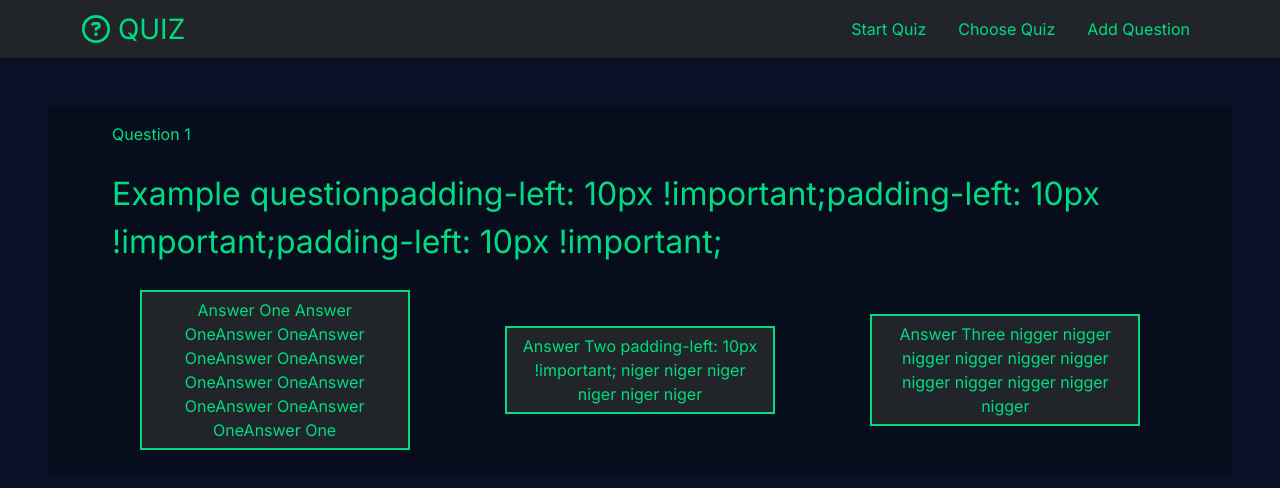
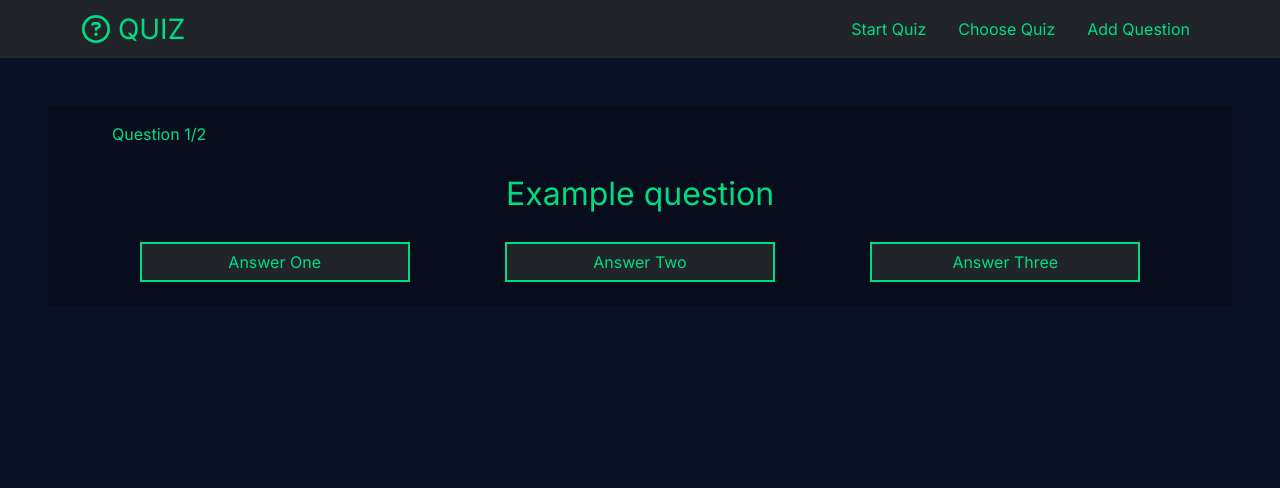
Before and after one commit to zamykamdrzwi/vue-quiz, a Vue app: page / in a window 1280 px wide. Shown: the top 488 px of the page. Built offline with nearby package versions, Linux system fonts and the light colour scheme.

Commit message:
u can choose question

```diff
--- a/src/components/quiz/TheQuiz.vue
+++ b/src/components/quiz/TheQuiz.vue
@@ -1,24 +1,24 @@
 <template>
   <div>
     <the-card>
-      <div class="card-header border-0">Question 1</div>
+      <div class="card-header border-0">Question {{ nextQuestion+1 }}/{{ questions[this.selectedQuiz].length }}</div>
       <div class="card-body">
         <div class="card-title d-flex justify-content-center fs-2 pb-3">
-          {{ questions[selectedQuiz][0].quest }}
+          {{ questions[selectedQuiz][nextQuestion].quest }}
         </div>
         <div class="row  gap-3">
           <answer-card
             class="col-xl-3 m-auto"
-            @click="checkAnswer(1)">
-            {{ questions[selectedQuiz][0].answer1 }}</answer-card>
+            @click="checkAnswer(0, questions[selectedQuiz][nextQuestion].correctAnswer)">
+            {{ questions[selectedQuiz][nextQuestion].answers[0] }}</answer-card>
           <answer-card
             class="col-xl-3 m-auto"
-            @click="checkAnswer(2)">
-            {{ questions[selectedQuiz][0].answer2 }}</answer-card>
+            @click="checkAnswer(1, questions[selectedQuiz][nextQuestion].correctAnswer)">
+            {{ questions[selectedQuiz][nextQuestion].answers[1] }}</answer-card>
           <answer-card
             class="col-xl-3 m-auto"
-            @click="checkAnswer(3)">
-            {{ questions[selectedQuiz][0].answer3 }}</answer-card>
+            @click="checkAnswer(2, questions[selectedQuiz][nextQuestion].correctAnswer)">
+            {{ questions[selectedQuiz][nextQuestion].answers[2] }}</answer-card>
         </div>
       </div>
     </the-card>
@@ -34,49 +34,76 @@ export default {
   },
   data() {
     return {
-      xd: 'das',
+      nextQuestion: 0,
       questions: [
         [
           {
             id: 1,
-            quest: 'Example questionpadding-left: 10px !important;padding-left: 10px !important;padding-left: 10px !important;',
-            answer1: 'Answer One  Answer OneAnswer OneAnswer OneAnswer OneAnswer OneAnswer OneAnswer OneAnswer OneAnswer OneAnswer One',
-            answer2: 'Answer Two padding-left: 10px !important; niger niger niger niger niger niger',
-            answer3: 'Answer Three nigger nigger nigger nigger nigger nigger nigger nigger nigger nigger nigger ',
+            quest: 'Example question',
+            answers: [
+              'Answer One',
+              'Answer Two',
+              'Answer Three',
+            ],
+            correctAnswer: 1
+          },
+          {
+            id: 2,
+            quest: 'Example question 2',
+            answers: [
+              'Answer One',
+              'Answer Two',
+              'Answer Three',
+            ],
+            correctAnswer: 1
+          },
+        ],
+        [
+        {
+            id: 1,
+            quest: 'Example question 34',
+            answers: [
+              'Answer One',
+              'Answer Two',
+              'Answer Three',
+            ],
             correctAnswer: 2
           },
           {
             id: 2,
-            quest: 'Second example question',
-            answer1: 'Answer One',
-            answer2: 'Answer Two',
-            answer3: 'Answer Three',
-            correctAnswer: 1
-          }
-        ],
-        [
-          {
-            id: 1,
-            quest: 'Tab2 Second example question',
-            answer1: 'Answer One',
-            answer2: 'Answer Two',
-            answer3: 'Answer Three',
+            quest: 'Example question 321321',
+            answers: [
+              'Answer One',
+              'Answer Two',
+              'Answer Three',
+            ],
             correctAnswer: 1
           },
-          {
-            id: 2,
-            quest: 'Tab2 dsadsadasSecond example question',
-            answer1: 'Answer One',
-            answer2: 'Answer Two',
-            answer3: 'Answer Three',
-            correctAnswer: 1
-          }
         ]
       ],
     };
   },
   methods: {
-
+    checkAnswer(nr, answer){
+      console.log(nr);
+      //console.log(`quiz ${quiz}`);
+      console.log(`answer ${answer}`);
+      if(nr === answer){
+        console.log('Dobrze');
+        this.goToNextQuestion();
+      }else{
+        console.log('Źle');
+        this.goToNextQuestion();
+      }
+    },
+    goToNextQuestion(){
+      if(this.nextQuestion+1 < this.questions[this.selectedQuiz].length){
+        this.nextQuestion++;
+      }else{
+        console.log('Koniec');
+        return;
+      }
+    }
   },
 }
 </script>
```
Also changed, not shown: src/App.vue (line endings or trailing spaces).
